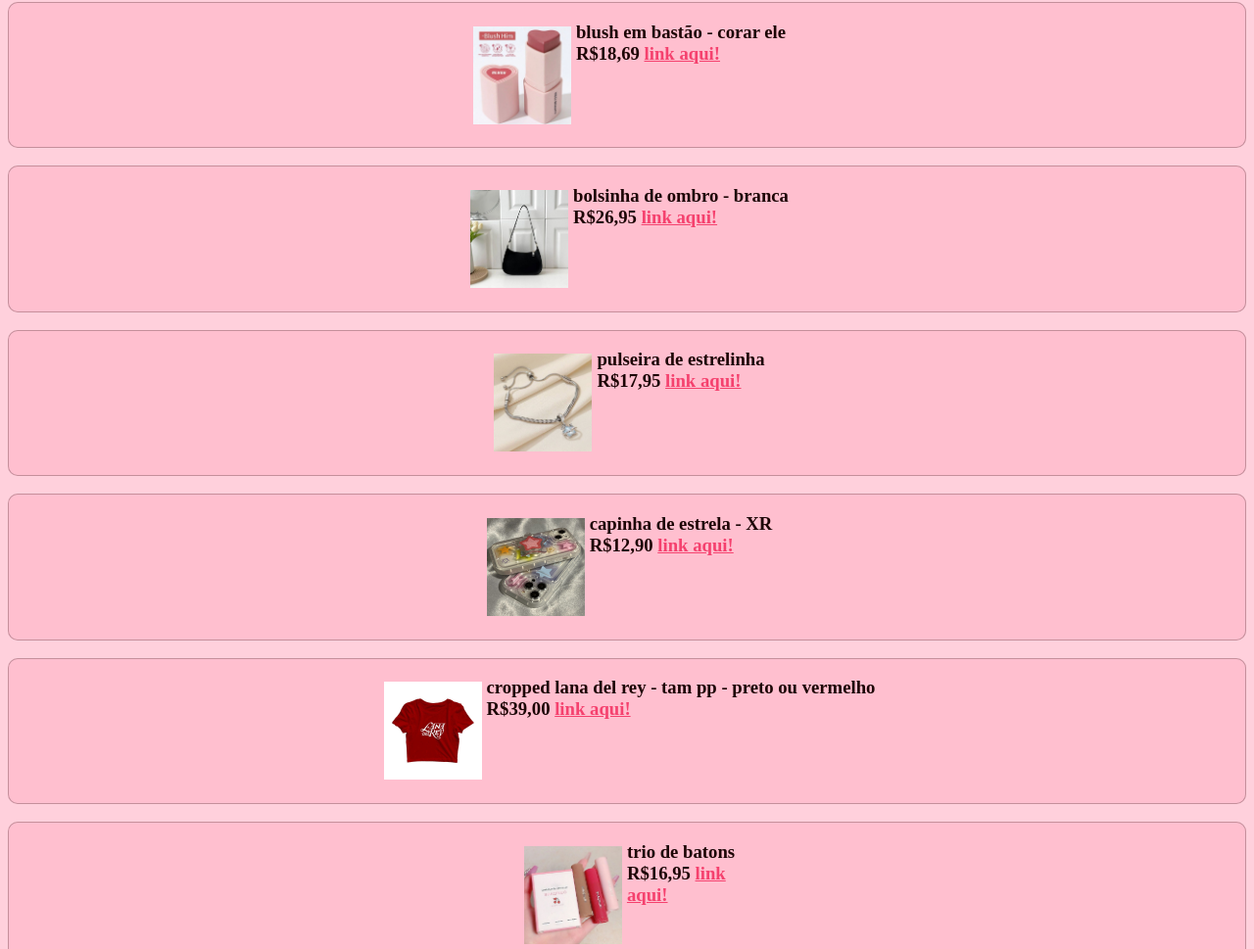
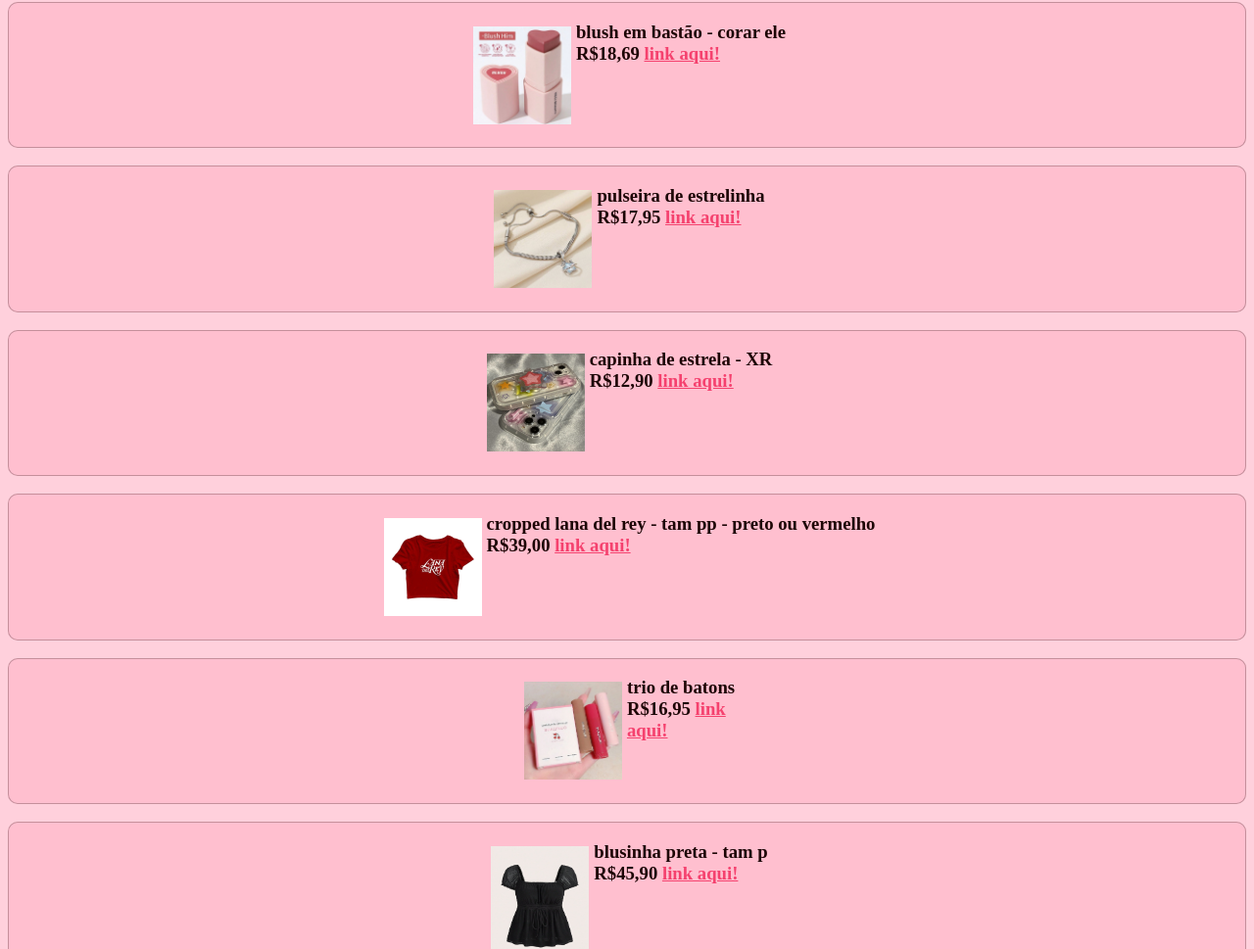
Before and after one commit to raissola/raissola.github.io, a plain HTML site: page index.html in a window 1280 px wide. Shown: the part 1279-2248 px from the top of the page at 98% size. Drawn offline with Linux system fonts and the light colour scheme.

Commit message:
Update BOLSA REMOVE

```diff
--- a/index.html
+++ b/index.html
@@ -107,12 +107,6 @@ agora aproveite! dê uma olhadinha minuciosa e deixe a aniversariante feliz <br>
     </h3>
 </div>
 <br>
-<div class="css">
-    <h3 align="left"><img src="bolsa.jpeg" alt="bolsinha preta" align="left" width="100px" height="100px" margin="30px">
-    bolsinha de ombro - branca<br> R$26,95 <a href="https://br.shein.com/M%C3%A9dioBolsaHoboComZ%C3%ADperCorS%C3%B3lidaMinimalista-p-16835014-cat-1764.html?share_from=null&url_from=GM7422099661398056960&ref=www&rep=dir&ret=br">link aqui!</a><br>
-    </h3>
-</div>
-<br>
 
 <div class="css">
     <h3 align="left"><img src="pulseira2.jpeg" alt="pulseira" align="left" width="100px" height="100px" margin="30px">
```
